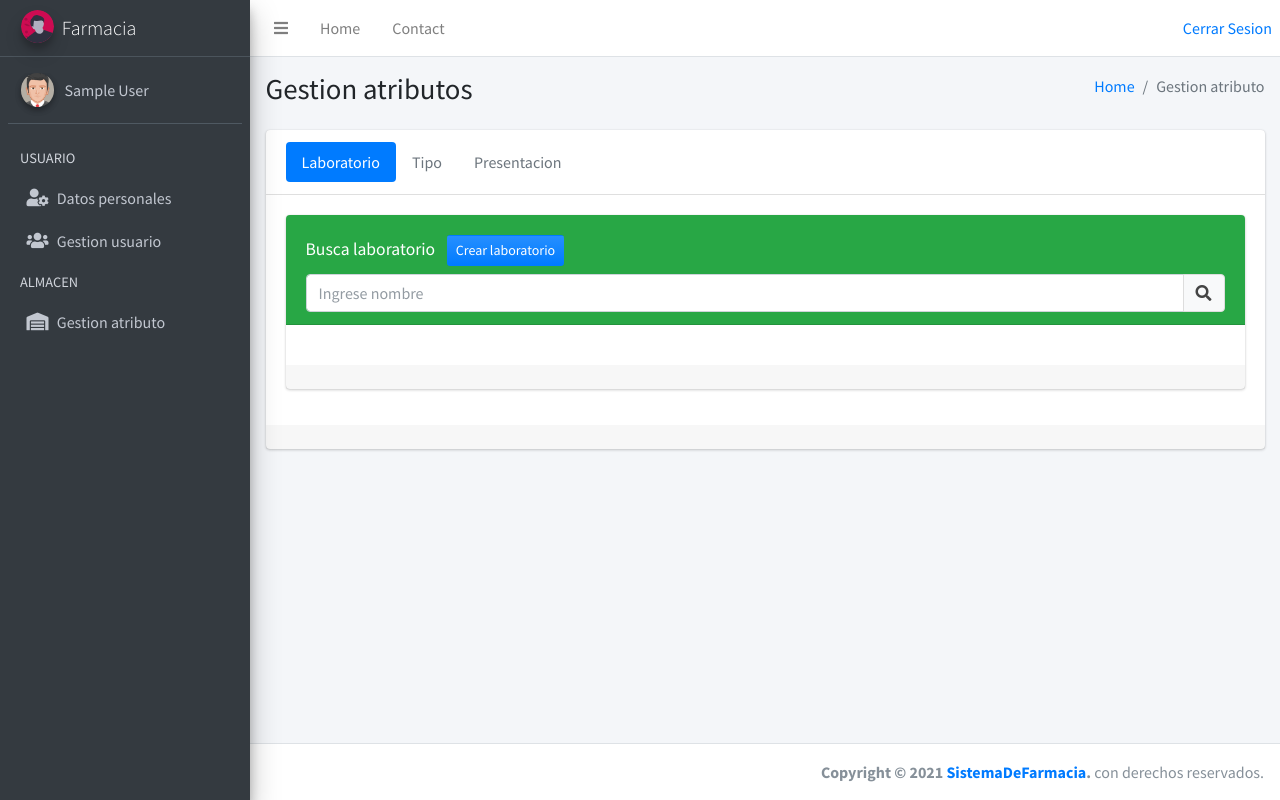
After one commit to jhona-tam/Farmacia, a PHP site: page /vista/adm_atributo.php in a window 1280 px wide. The commit adds this page. Run offline with PHP 8.4, Linux system fonts and the light colour scheme; the visitor is signed in with stand-in values (Sample User, id 1); some libraries are stand-ins or nearby versions.

Commit message:
HIce fron, paneles de gestion, atri, controlador y modelo #3

```diff
--- /dev/null
+++ b/vista/adm_atributo.php
@@ -0,0 +1,207 @@
+<?php
+session_start();
+if ($_SESSION['us_tipo']==1||$_SESSION['us_tipo']=3) {
+  include_once 'layouts/header.php'
+?>
+  <title>Adm | atributo</title>
+
+<?php
+include_once 'layouts/nav.php'
+?>
+<!-- creando modal para crear modal laboratorio, tipo y presentacion -->
+<div class="modal fade" id="crearlaboratorio" tabindex="-1" role="dialog" aria-labelledby="exampleModalLabel" aria-hidden="true">
+  <div class="modal-dialog" role="document">
+    <div class="modal-content">
+        <div class="card card-success">
+            <div class="card-header">
+                <h3 class="card-title">Crear laboratorio</h3>
+                <button data-dismiss="modal" aria-label="close" class="close">
+                    <span aria-hidden="true">&times;</span>
+                </button>
+            </div>
+            <div class="card-body">
+              <div class="alert alert-success text-center" id="add" style='display:none;'>
+                <span><i class="fas fa-check m-1"></i>Se agrego correctamente</span>
+              </div>
+              <div class="alert alert-danger text-center" id="noadd" style='display:none;'>
+                <span><i class="fas fa-times m-1"></i>El DNI ya existe en otro usuario</span>
+              </div>
+                <form id="form-crear-laboratorio">
+                    <div class="form-group">
+                        <label for="nombre-laboratorio">Nombre</label>
+                        <input id="nombre-laboratorio" type="text" class="form-control" placeholder="Ingrese nombre para el laboratorio" required>
+                    </div>
+            </div>
+            <div class="card-footer">
+                <button type="submit" class="btn bg-gradient-primary float-right m-1">Crear</button>
+                <button type="button" data-dismiss="modal" class="btn btn-outline-secondary float-right m-1">Close</button>
+                </form>
+            </div>
+        </div>
+    </div>
+  </div>
+</div>
+<!-- creando modal de crear tipo-->
+<div class="modal fade" id="creartipo" tabindex="-1" role="dialog" aria-labelledby="exampleModalLabel" aria-hidden="true">
+  <div class="modal-dialog" role="document">
+    <div class="modal-content">
+        <div class="card card-success">
+            <div class="card-header">
+                <h3 class="card-title">Crear tipo</h3>
+                <button data-dismiss="modal" aria-label="close" class="close">
+                    <span aria-hidden="true">&times;</span>
+                </button>
+            </div>
+            <div class="card-body">
+              <div class="alert alert-success text-center" id="add" style='display:none;'>
+                <span><i class="fas fa-check m-1"></i>Se agrego correctamente</span>
+              </div>
+              <div class="alert alert-danger text-center" id="noadd" style='display:none;'>
+                <span><i class="fas fa-times m-1"></i>El DNI ya existe en otro usuario</span>
+              </div>
+                <form id="form-crear-tipo">
+                    <div class="form-group">
+                        <label for="nombre-tipo">Nombre</label>
+                        <input id="nombre-tipo" type="text" class="form-control" placeholder="Ingrese nombre de tipo" required>
+                    </div>
+            </div>
+            <div class="card-footer">
+                <button type="submit" class="btn bg-gradient-primary float-right m-1">Crear</button>
+                <button type="button" data-dismiss="modal" class="btn btn-outline-secondary float-right m-1">Close</button>
+                </form>
+            </div>
+        </div>
+    </div>
+  </div>
+</div>
+<!-- creando modal de presentacion-->
+<div class="modal fade" id="crearpresentacion" tabindex="-1" role="dialog" aria-labelledby="exampleModalLabel" aria-hidden="true">
+  <div class="modal-dialog" role="document">
+    <div class="modal-content">
+        <div class="card card-success">
+            <div class="card-header">
+                <h3 class="card-title">Crear presentacion</h3>
+                <button data-dismiss="modal" aria-label="close" class="close">
+                    <span aria-hidden="true">&times;</span>
+                </button>
+            </div>
+            <div class="card-body">
+              <div class="alert alert-success text-center" id="add" style='display:none;'>
+                <span><i class="fas fa-check m-1"></i>Se agrego correctamente</span>
+              </div>
+              <div class="alert alert-danger text-center" id="noadd" style='display:none;'>
+                <span><i class="fas fa-times m-1"></i>El DNI ya existe en otro usuario</span>
+              </div>
+                <form id="form-crear-presentacion">
+                    <div class="form-group">
+                        <label for="nombre-presentacion">Nombre</label>
+                        <input id="nombre-presentacion" type="text" class="form-control" placeholder="Ingrese nombre de presentacion" required>
+                    </div>
+            </div>
+            <div class="card-footer">
+                <button type="submit" class="btn bg-gradient-primary float-right m-1">Crear</button>
+                <button type="button" data-dismiss="modal" class="btn btn-outline-secondary float-right m-1">Close</button>
+                </form>
+            </div>
+        </div>
+    </div>
+  </div>
+</div>
+  <!-- Content Wrapper. Contains page content -->
+  <div class="content-wrapper">
+    <!-- Content Header (Page header) -->
+    <section class="content-header">
+      <div class="container-fluid">
+        <div class="row mb-2">
+          <div class="col-sm-6">
+            <h1>Gestion atributos</h1>
+          </div>
+          <div class="col-sm-6">
+            <ol class="breadcrumb float-sm-right">
+              <li class="breadcrumb-item"><a href="#">Home</a></li>
+              <li class="breadcrumb-item active">Gestion atributo</li>
+            </ol>
+          </div>
+        </div>
+      </div><!-- /.container-fluid -->
+    </section>
+    <!-- Creando card -->
+    <section class="content">
+        <div class="container-fluid">
+            <div class="row">
+                <div class="col-md-12">
+                    <div class="card">
+                        <div class="card-header">
+                            <ul class="nav nav-pills">
+                                <li class="nav-item"><a href="#laboratorio" class="nav-link active" data-toggle="tab">Laboratorio</a></li>
+                                <li class="nav-item"><a href="#tipo" class="nav-link" data-toggle="tab">Tipo</a></li>
+                                <li class="nav-item"><a href="#presentacion" class="nav-link" data-toggle="tab">Presentacion</a></li>
+                            </ul>
+                        </div>
+                        <div class="card-body">
+                            <div class="tab-content">
+                                <div class="tab-pane active" id='laboratorio'>
+                                    <div class="card card-success">
+                                        <div class="card-header">
+                                            <div class="card-title">Busca laboratorio <button type="button" data-toggle="modal" data-target="#crearlaboratorio" class="btn bg-gradient-primary btn-sm m-2">Crear laboratorio</button></div>
+                                            <div class="input-group">
+                                                <input id="buscar-laboratorio" type="text" class="form-control float-left" placeholder="Ingrese nombre">
+                                                <div class="input-group-append">
+                                                    <button class="btn btn-default"><i class="fas fa-search"></i></button>
+                                                </div>
+                                            </div>
+                                        </div>
+                                        <div class="card-body"></div>
+                                        <div class="card-footer"></div>
+                                    </div>
+                                </div>
+                                <div class="tab-pane" id='tipo'>
+                                    <div class="card card-success">
+                                        <div class="card-header">
+                                            <div class="card-title">Busca tipo<button type="button" data-toggle="modal" data-target="#creartipo" class="btn bg-gradient-primary btn-sm m-2">Crear tipo</button></div>
+                                            <div class="input-group">
+                                                <input id="buscar-tipo" type="text" class="form-control float-left" placeholder="Ingrese nombre">
+                                                <div class="input-group-append">
+                                                    <button class="btn btn-default"><i class="fas fa-search"></i></button>
+                                                </div>
+                                            </div>
+                                        </div>
+                                        <div class="card-body"></div>
+                                        <div class="card-footer"></div>
+                                    </div>
+                                </div>
+                                <div class="tab-pane" id='presentacion'>
+                                    <div class="card card-success">
+                                        <div class="card-header">
+                                            <div class="card-title">Busca presentacion<button type="button" data-toggle="modal" data-target="#crearpresentacion" class="btn bg-gradient-primary btn-sm m-2">Crear presentacion</button></div>
+                                            <div class="input-group">
+                                                <input id="buscar-presentacion" type="text" class="form-control float-left" placeholder="Ingrese nombre">
+                                                <div class="input-group-append">
+                                                    <button class="btn btn-default"><i class="fas fa-search"></i></button>
+                                                </div>
+                                            </div>
+                                        </div>
+                                        <div class="card-body"></div>
+                                        <div class="card-footer"></div>
+                                    </div>
+                                </div>
+                            </div>
+                        </div>
+                        <div class="card-footer">
+
+                        </div>
+                    </div>
+                </div>
+            </div>
+        </div>
+    </section>
+    <!-- /.content -->
+  </div>
+  <!-- /.content-wrapper -->
+<?php
+include_once 'layouts/footer.php';
+}
+else{
+    header('Location: ../index.php');
+}
+?>
--- a/vista/layouts/nav.php
+++ b/vista/layouts/nav.php
@@ -78,12 +78,12 @@
               </p>
             </a>
           </li>
-          <li class="nav-header">EXAMPLES</li>
+          <li class="nav-header">ALMACEN</li>
           <li class="nav-item">
-            <a href="../gallery.html" class="nav-link">
-              <i class="nav-icon far fa-image"></i>
+            <a href="adm_atributo.php" class="nav-link">
+              <i class="nav-icon fas fa-warehouse"></i>
               <p>
-                Gallery
+                Gestion atributo
               </p>
             </a>
           </li>
```
